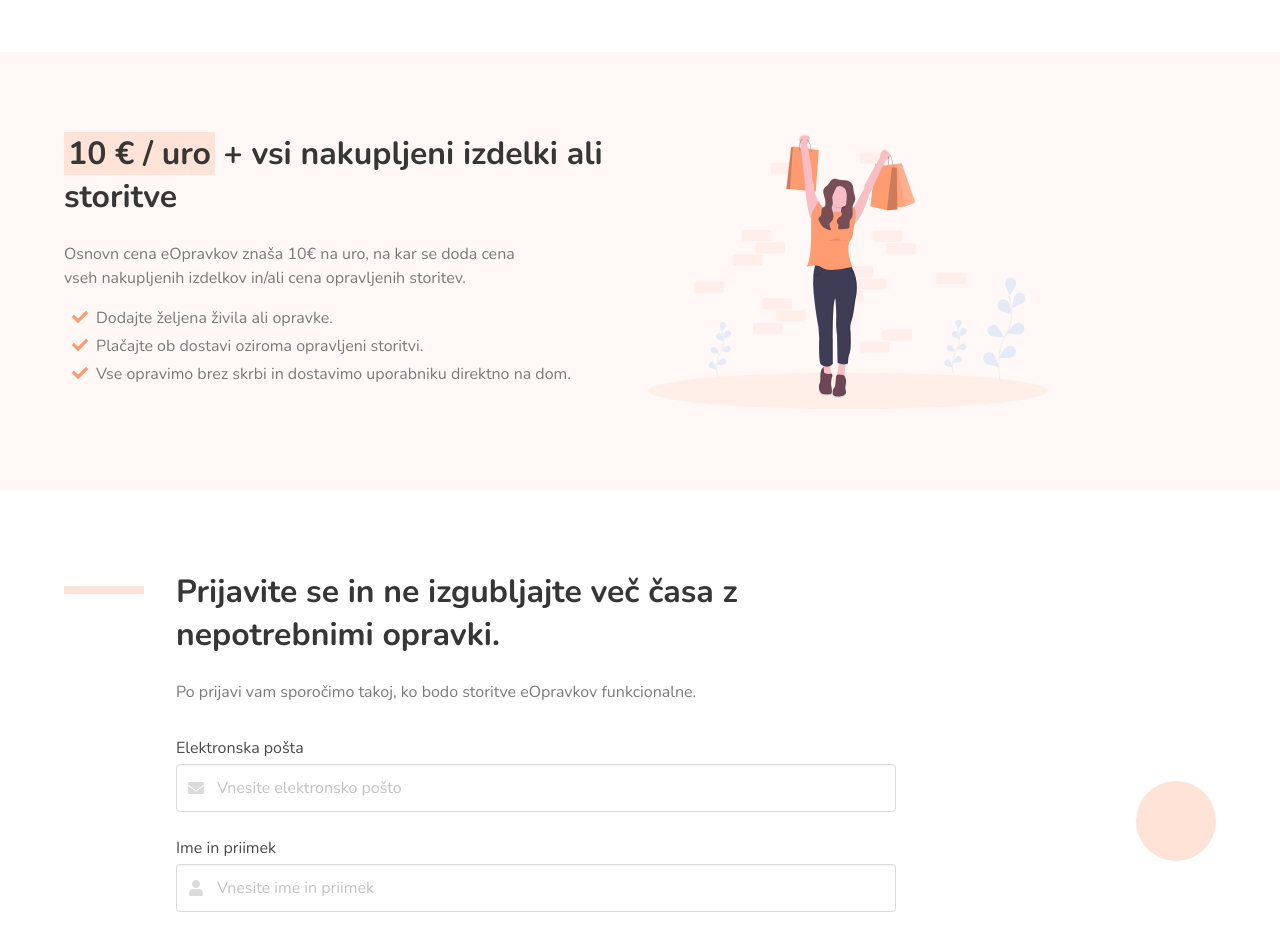
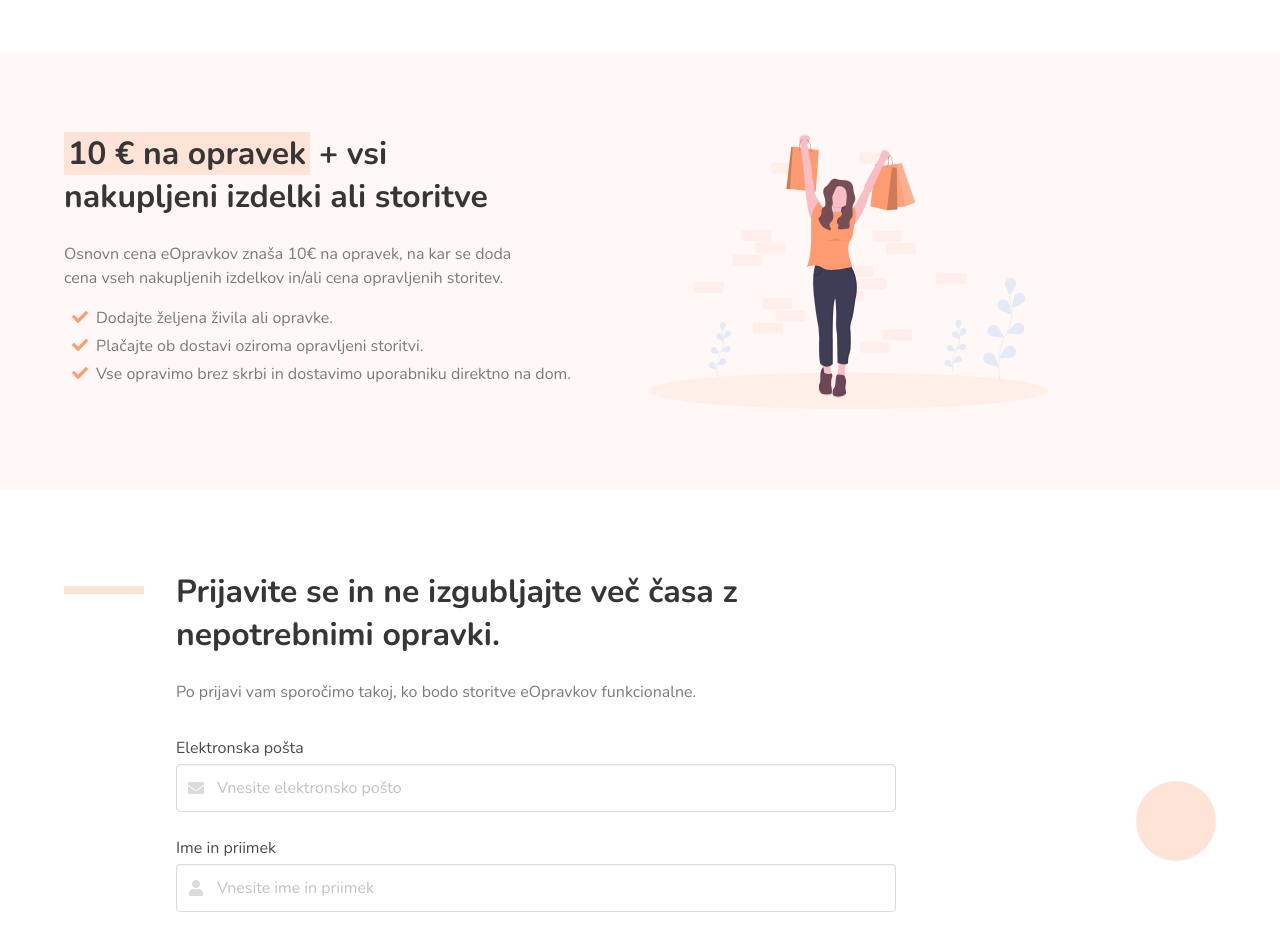
Before and after one commit to zanozbot/eopravki, a Svelte app: page / in a window 1280 px wide. Shown: the part 1300-2229 px from the top of the page. Built offline with nearby package versions, Linux system fonts and the light colour scheme.

Commit message:
Changed app name, changed pricing

```diff
--- a/package.json
+++ b/package.json
@@ -1,5 +1,5 @@
 {
-  "name": "svelte-app",
+  "name": "eopravki",
   "version": "1.0.0",
   "scripts": {
     "build": "rollup -c",
--- a/public/index.html
+++ b/public/index.html
@@ -16,7 +16,6 @@
   <meta property="og:image" content="https://eopravki.netlify.com/images/og-image.png" />
 
   <link rel='icon' type='image/x-icon' href='/favicon.ico'>
-  <link rel='stylesheet' href='/build/bundle.css'>
   <link href="https://fonts.googleapis.com/css?family=Nunito:400,600,700&display=swap" rel="stylesheet">
   <script defer src='/build/bundle.js'></script>
   <script defer src="https://use.fontawesome.com/releases/v5.3.1/js/all.js"></script>
--- a/src/PriceSection.svelte
+++ b/src/PriceSection.svelte
@@ -23,11 +23,13 @@
     <div class="content-grid">
       <div class="content content-margin-bottom">
         <h1 class="title">
-          <span class="is-highlighted-info">10 € / uro</span>
-          + vsi nakupljeni izdelki ali storitve
+          <span class="is-highlighted-info">10 € na opravek</span>
+          + vsi
+          <br />
+          nakupljeni izdelki ali storitve
         </h1>
         <div class="has-text-grey main-secondary-text-short">
-          Osnovn cena eOpravkov znaša 10€ na uro, na kar se doda cena vseh
+          Osnovn cena eOpravkov znaša 10€ na opravek, na kar se doda cena vseh
           nakupljenih izdelkov in/ali cena opravljenih storitev.
         </div>
         <ul class="fa-ul has-text-grey">
@@ -53,9 +55,7 @@
       </div>
 
       <figure class="image">
-        <img
-          src="images/shopping.svg"
-          alt="25 € / uro + vsi nakupljeni izdelki" />
+        <img src="images/shopping.svg" alt="Cena opravkov" />
       </figure>
     </div>
   </div>
--- a/src/SafetySection.svelte
+++ b/src/SafetySection.svelte
@@ -31,7 +31,8 @@
           in enostavno
         </h1>
         <div class="has-text-grey main-secondary-text-short">
-          Pri eOpravkih skrbimo, da so storitve izvršene diskretno, hitro, varno in za uporabnika enostavno.
+          Pri eOpravkih skrbimo, da so storitve izvršene diskretno, hitro, varno
+          in za uporabnika enostavno.
         </div>
         <ul class="fa-ul has-text-grey">
           <li>
```
